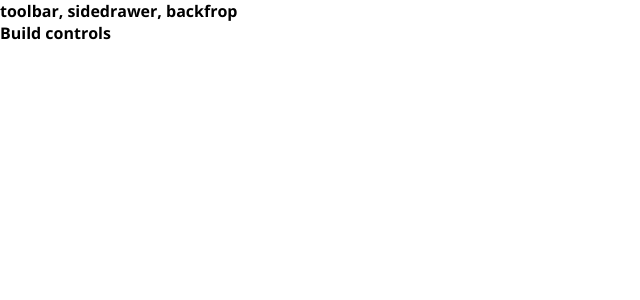
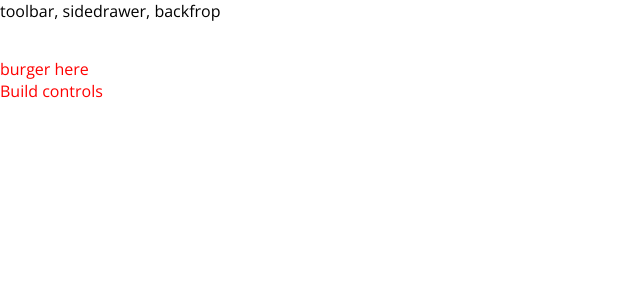
Before and after one commit to sasa-us/React-practice, a React (Create React App) app in the folder burger-builder-starting-setup/: page / in a window 1280 px wide. Shown: the top 300 px of the page, without its empty margins (0-640 px from the left). Built offline with nearby package versions, Linux system fonts and the light colour scheme.

Commit message:
fix css add .module to css file

```diff
--- a/burger-builder-starting-setup/public/index.html
+++ b/burger-builder-starting-setup/public/index.html
@@ -20,7 +20,7 @@
       Learn how to configure a non-root public URL by running `npm run build`.
     -->
 
-    <link href="https://fonts.googleapis.com/css2?family=Open+Sans:wght@700&display=swap" rel="stylesheet">
+    <link href="https://fonts.googleapis.com/css2?family=Open+Sans:wght@300&display=swap" rel="stylesheet">
     <title>sasa-us-Burger</title>
   </head>
   <body>
--- a/burger-builder-starting-setup/src/components/Layout/Layout.js
+++ b/burger-builder-starting-setup/src/components/Layout/Layout.js
@@ -1,6 +1,6 @@
 import React from 'react';
 import Aux from '../../hoc/Aux';
-import classes from './Layout.css';
+import classes from './Layout.module.css';
 
 const layout = (props) => (
     <Aux>
--- a/burger-builder-starting-setup/src/components/Layout/Layout.css
+++ b/burger-builder-starting-setup/src/components/Layout/Layout.module.css
@@ -1,4 +1,4 @@
 .Content {
-    margin-top: 16px;
+    margin-top: 36px;
     color: red;
 }
--- a/burger-builder-starting-setup/src/containers/BurgerBuilder/BurgerBuilder.js
+++ b/burger-builder-starting-setup/src/containers/BurgerBuilder/BurgerBuilder.js
@@ -7,7 +7,8 @@ class BurgerBuilder extends Component {
     render() {
         return (
             <Aux>
-                <Burger />
+                {/* <Burger /> */}
+                <div>burger here</div>
                 <div>Build controls</div>
             </Aux>
         );
--- a/burger-builder-starting-setup/src/index.css
+++ b/burger-builder-starting-setup/src/index.css
@@ -1,5 +1,5 @@
 body {
   margin: 0;
   padding: 0;
-  font-family: "Open Sans";
+  font-family: 'Open Sans', sans-serif;
 }
```
